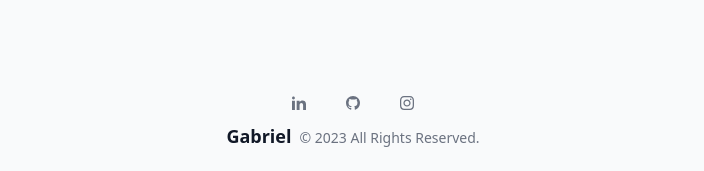
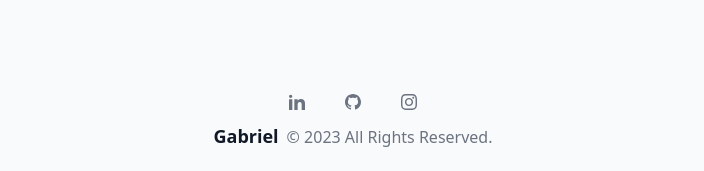
Before and after one commit to Gablier-R/Next-Portifolio, a Next.js app: page / in a window 1280 px wide. Shown: the part 626-797 px from the top of the page, without its empty margins (287-991 px from the left). Built offline with nearby package versions, Linux system fonts and the light colour scheme.

Commit message:
up footer

```diff
--- a/components/Social.js
+++ b/components/Social.js
@@ -2,11 +2,11 @@ import React from "react";
 
 function Social() {
     return (
-        <div class="flex justify-center space-x-10 mb-3" >
+        <div class="flex justify-center space-x-10 mb-3 " >
             <a href="https://www.linkedin.com/in/gablier-rodrigues/" target="_blank" rel="noreferrer">
                 <svg
                     xmlns="http://www.w3.org/2000/svg"
-                    class="h-3.5"
+                    class="h-4 "
                     fill="currentColor"
                     viewBox="0 0 24 24">
                     <path
@@ -17,7 +17,7 @@ function Social() {
             <a href="https://github.com/Gablier-R" target="_blank" rel="noreferrer">
                 <svg
                     xmlns="http://www.w3.org/2000/svg"
-                    class="h-3.5"
+                    class="h-4"
                     fill="currentColor"
                     viewBox="0 0 24 24">
                     <path
@@ -28,7 +28,7 @@ function Social() {
             <a href="https://www.instagram.com/gablier_r/" target="_blank" rel="noreferrer">
                 <svg
                     xmlns="http://www.w3.org/2000/svg"
-                    class="h-3.5"
+                    class="h-4"
                     fill="currentColor"
                     viewBox="0 0 24 24">
                     <path
--- a/sections/Footer.js
+++ b/sections/Footer.js
@@ -3,7 +3,7 @@ import Social from "../components/Social"
 const Footer = () => {
     return (
 
-        <footer className="py-6 text-center text-gray-500 text-sm">
+        <footer className="py-6 text-center text-gray-500 text-base">
             <Social></Social>
             <span className="dark:text-gray-100 text-gray-900 font-bold text-lg mr-2"> Gabriel</span>&copy; {new Date().getFullYear()} All Rights Reserved.
 
```
